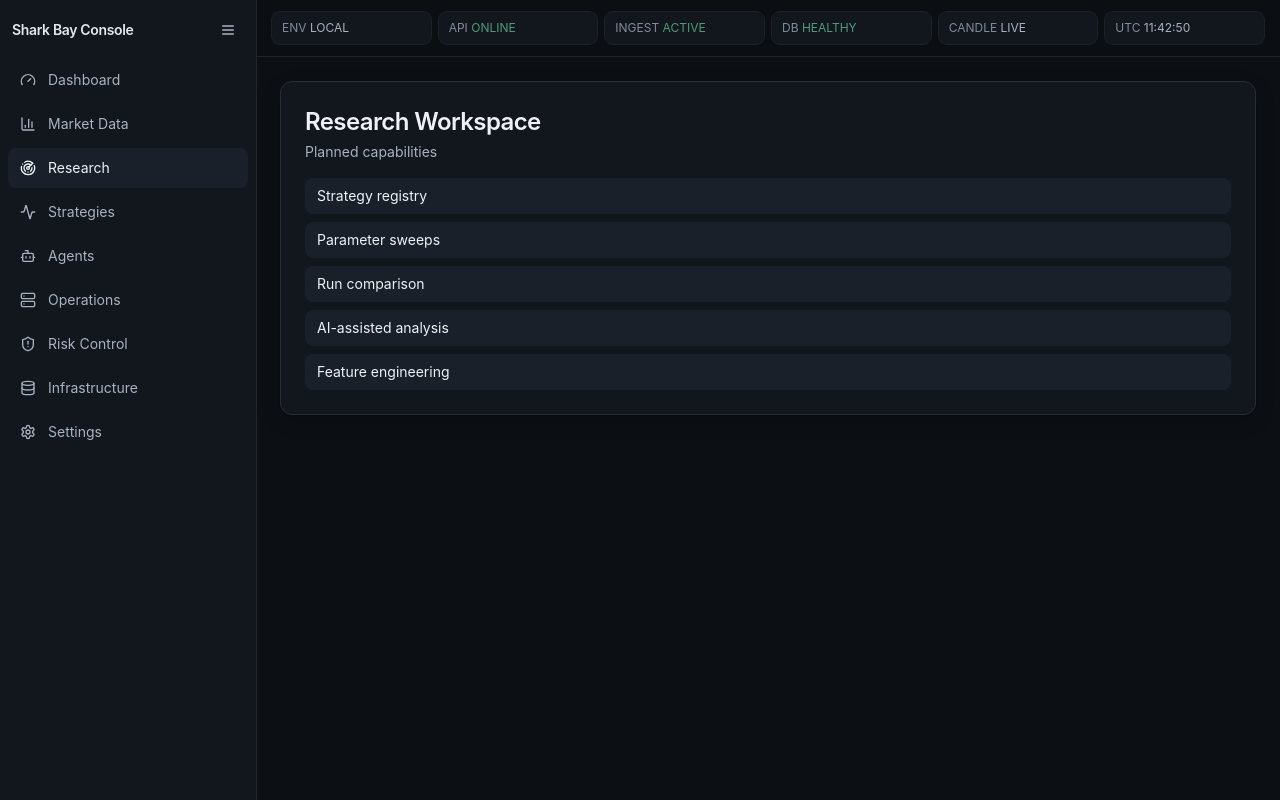
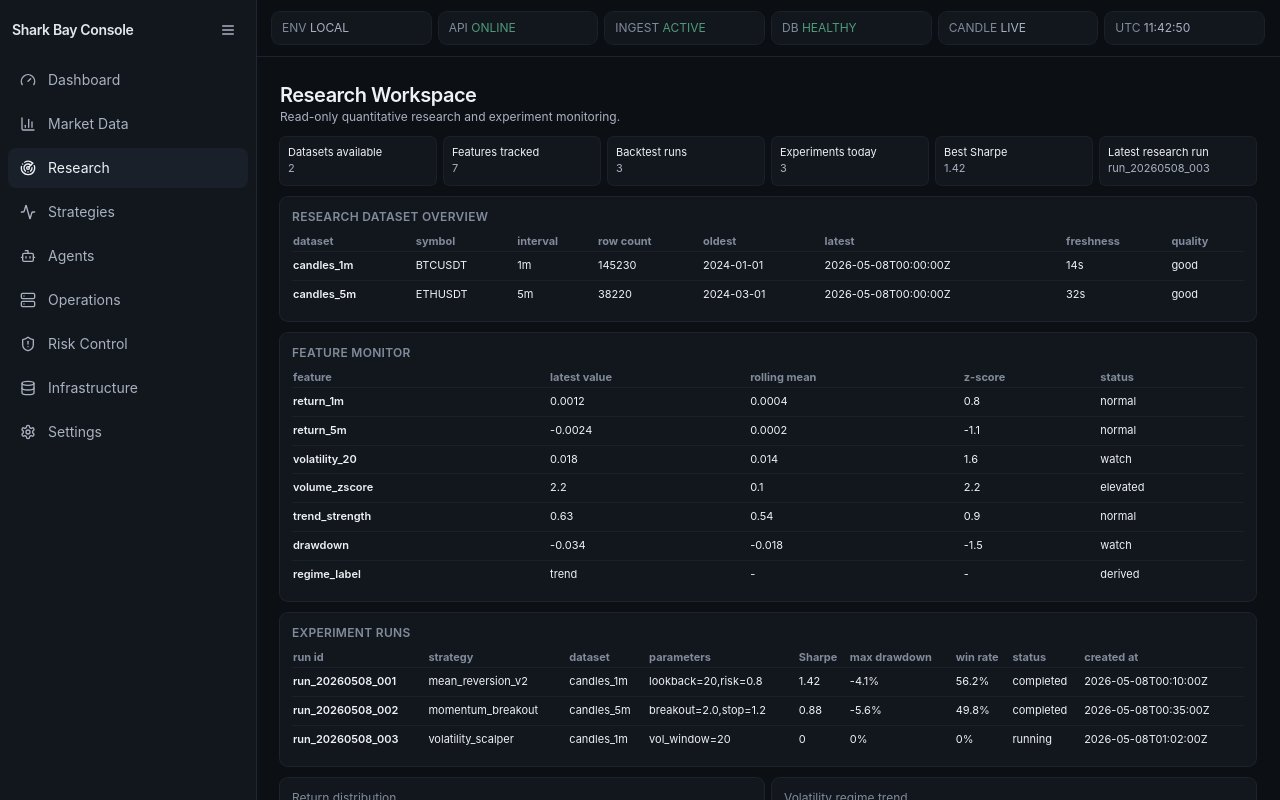
Before and after one commit to Merlinkim/shark_bay, a React (Vite) app in the folder frontend/: page /research in a window 1280 px wide. Shown: the top 800 px of the page. Built offline with nearby package versions, Linux system fonts and the light colour scheme; no server answers.

Commit message:
feat(frontend): add read-only quantitative research workspace page

```diff
--- a/frontend/src/App.tsx
+++ b/frontend/src/App.tsx
@@ -9,6 +9,7 @@ import { InfrastructurePage } from './pages/InfrastructurePage';
 import { StrategiesPage } from './pages/StrategiesPage';
 import { AgentsPage } from './pages/AgentsPage';
 import { RiskControlPage } from './pages/RiskControlPage';
+import { ResearchPage } from './pages/ResearchPage';
 
 export default function App() {
   return (
@@ -17,7 +18,7 @@ export default function App() {
         <Route path="/" element={<DashboardPage />} />
         <Route path="/market-data" element={<MarketDataPage />} />
         <Route path="/market-data/live-chart" element={<LiveMarketChartPage />} />
-        <Route path="/research" element={<SimplePlaceholderPage title="Research Workspace" notes={['Strategy registry', 'Parameter sweeps', 'Run comparison', 'AI-assisted analysis', 'Feature engineering']} />} />
+        <Route path="/research" element={<ResearchPage />} />
         <Route path="/strategies" element={<StrategiesPage />} />
         <Route path="/agents" element={<AgentsPage />} />
         <Route path="/operations" element={<OperationsPage />} />
--- /dev/null
+++ b/frontend/src/pages/ResearchPage.tsx
@@ -0,0 +1,58 @@
+import { Bar, BarChart, CartesianGrid, Line, LineChart, ResponsiveContainer, Tooltip, XAxis, YAxis } from 'recharts';
+
+const datasets = [
+  { dataset: 'candles_1m', symbol: 'BTCUSDT', interval: '1m', rows: 145230, oldest: '2024-01-01', latest: '2026-05-08T00:00:00Z', freshness: '14s', quality: 'good' },
+  { dataset: 'candles_5m', symbol: 'ETHUSDT', interval: '5m', rows: 38220, oldest: '2024-03-01', latest: '2026-05-08T00:00:00Z', freshness: '32s', quality: 'good' },
+];
+
+const features = [
+  { feature: 'return_1m', latest: 0.0012, mean: 0.0004, z: 0.8, status: 'normal' },
+  { feature: 'return_5m', latest: -0.0024, mean: 0.0002, z: -1.1, status: 'normal' },
+  { feature: 'volatility_20', latest: 0.018, mean: 0.014, z: 1.6, status: 'watch' },
+  { feature: 'volume_zscore', latest: 2.2, mean: 0.1, z: 2.2, status: 'elevated' },
+  { feature: 'trend_strength', latest: 0.63, mean: 0.54, z: 0.9, status: 'normal' },
+  { feature: 'drawdown', latest: -0.034, mean: -0.018, z: -1.5, status: 'watch' },
+  { feature: 'regime_label', latest: 'trend', mean: '-', z: '-', status: 'derived' },
+];
+
+const runs = [
+  { id: 'run_20260508_001', strategy: 'mean_reversion_v2', dataset: 'candles_1m', params: 'lookback=20,risk=0.8', sharpe: 1.42, dd: -4.1, win: 56.2, status: 'completed', created: '2026-05-08T00:10:00Z' },
+  { id: 'run_20260508_002', strategy: 'momentum_breakout', dataset: 'candles_5m', params: 'breakout=2.0,stop=1.2', sharpe: 0.88, dd: -5.6, win: 49.8, status: 'completed', created: '2026-05-08T00:35:00Z' },
+  { id: 'run_20260508_003', strategy: 'volatility_scalper', dataset: 'candles_1m', params: 'vol_window=20', sharpe: 0.0, dd: 0, win: 0, status: 'running', created: '2026-05-08T01:02:00Z' },
+];
+
+const dist = [{ b: '-2σ', v: 4 }, { b: '-1σ', v: 12 }, { b: '0σ', v: 22 }, { b: '+1σ', v: 10 }, { b: '+2σ', v: 3 }];
+const regime = [{ t: '09', v: 0.3 }, { t: '10', v: 0.5 }, { t: '11', v: 0.45 }, { t: '12', v: 0.62 }, { t: '13', v: 0.58 }];
+const equity = [{ t: '09', v: 10000 }, { t: '10', v: 10080 }, { t: '11', v: 10120 }, { t: '12', v: 10090 }, { t: '13', v: 10160 }];
+
+export function ResearchPage() {
+  return (
+    <div className="space-y-3">
+      <div><h1 className="text-xl font-semibold tracking-tight">Research Workspace</h1><p className="text-xs text-text-secondary">Read-only quantitative research and experiment monitoring.</p></div>
+
+      <section className="grid grid-cols-2 gap-2 text-[11px] sm:grid-cols-6">
+        <div className="rounded-md bg-surface-900 p-2 ring-1 ring-surface-700/60">Datasets available<div className="text-text-secondary">{datasets.length}</div></div>
+        <div className="rounded-md bg-surface-900 p-2 ring-1 ring-surface-700/60">Features tracked<div className="text-text-secondary">{features.length}</div></div>
+        <div className="rounded-md bg-surface-900 p-2 ring-1 ring-surface-700/60">Backtest runs<div className="text-text-secondary">{runs.length}</div></div>
+        <div className="rounded-md bg-surface-900 p-2 ring-1 ring-surface-700/60">Experiments today<div className="text-text-secondary">3</div></div>
+        <div className="rounded-md bg-surface-900 p-2 ring-1 ring-surface-700/60">Best Sharpe<div className="text-text-secondary">1.42</div></div>
+        <div className="rounded-md bg-surface-900 p-2 ring-1 ring-surface-700/60">Latest research run<div className="text-text-secondary">run_20260508_003</div></div>
+      </section>
+
+      <section className="rounded-lg bg-surface-900 p-3 ring-1 ring-surface-700/70 overflow-x-auto"><h2 className="mb-2 text-xs font-semibold uppercase tracking-wide text-text-muted">Research Dataset Overview</h2><table className="w-full text-left text-[11px]"><thead className="text-text-muted"><tr><th>dataset</th><th>symbol</th><th>interval</th><th>row count</th><th>oldest</th><th>latest</th><th>freshness</th><th>quality</th></tr></thead><tbody>{datasets.map((d)=><tr key={d.dataset+d.symbol} className="border-t border-surface-700/50"><td className="py-1.5 font-semibold">{d.dataset}</td><td>{d.symbol}</td><td>{d.interval}</td><td>{d.rows}</td><td>{d.oldest}</td><td>{d.latest}</td><td>{d.freshness}</td><td>{d.quality}</td></tr>)}</tbody></table></section>
+
+      <section className="rounded-lg bg-surface-900 p-3 ring-1 ring-surface-700/70 overflow-x-auto"><h2 className="mb-2 text-xs font-semibold uppercase tracking-wide text-text-muted">Feature Monitor</h2><table className="w-full text-left text-[11px]"><thead className="text-text-muted"><tr><th>feature</th><th>latest value</th><th>rolling mean</th><th>z-score</th><th>status</th></tr></thead><tbody>{features.map((f)=><tr key={f.feature} className="border-t border-surface-700/50"><td className="py-1.5 font-semibold">{f.feature}</td><td>{String(f.latest)}</td><td>{String(f.mean)}</td><td>{String(f.z)}</td><td>{f.status}</td></tr>)}</tbody></table></section>
+
+      <section className="rounded-lg bg-surface-900 p-3 ring-1 ring-surface-700/70 overflow-x-auto"><h2 className="mb-2 text-xs font-semibold uppercase tracking-wide text-text-muted">Experiment Runs</h2><table className="w-full text-left text-[11px]"><thead className="text-text-muted"><tr><th>run id</th><th>strategy</th><th>dataset</th><th>parameters</th><th>Sharpe</th><th>max drawdown</th><th>win rate</th><th>status</th><th>created at</th></tr></thead><tbody>{runs.map((r)=><tr key={r.id} className="border-t border-surface-700/50"><td className="py-1.5 font-semibold">{r.id}</td><td>{r.strategy}</td><td>{r.dataset}</td><td>{r.params}</td><td>{r.sharpe}</td><td>{r.dd}%</td><td>{r.win}%</td><td>{r.status}</td><td>{r.created}</td></tr>)}</tbody></table></section>
+
+      <section className="grid grid-cols-1 gap-2 md:grid-cols-2">
+        <div className="rounded-lg bg-surface-900 p-3 ring-1 ring-surface-700/70"><h3 className="mb-2 text-xs text-text-muted">Return distribution</h3><div className="h-24"><ResponsiveContainer><BarChart data={dist}><CartesianGrid stroke="#252d3a" strokeOpacity={0.2} vertical={false}/><XAxis dataKey="b" hide/><YAxis hide/><Tooltip contentStyle={{background:'#12161d',border:'1px solid #252d3a'}}/><Bar dataKey="v" fill="#6f8fdc"/></BarChart></ResponsiveContainer></div></div>
+        <div className="rounded-lg bg-surface-900 p-3 ring-1 ring-surface-700/70"><h3 className="mb-2 text-xs text-text-muted">Volatility regime trend</h3><div className="h-24"><ResponsiveContainer><LineChart data={regime}><CartesianGrid stroke="#252d3a" strokeOpacity={0.2} vertical={false}/><XAxis dataKey="t" hide/><YAxis hide/><Tooltip contentStyle={{background:'#12161d',border:'1px solid #252d3a'}}/><Line type="monotone" dataKey="v" stroke="#6f8fdc" dot={false} isAnimationActive={false}/></LineChart></ResponsiveContainer></div></div>
+        <div className="rounded-lg bg-surface-900 p-3 ring-1 ring-surface-700/70"><h3 className="mb-2 text-xs text-text-muted">Feature correlation placeholder</h3><div className="flex h-24 items-center justify-center rounded bg-surface-850 text-xs text-text-secondary">Correlation heatmap integration pending.</div></div>
+        <div className="rounded-lg bg-surface-900 p-3 ring-1 ring-surface-700/70"><h3 className="mb-2 text-xs text-text-muted">Backtest equity curve placeholder</h3><div className="h-24"><ResponsiveContainer><LineChart data={equity}><CartesianGrid stroke="#252d3a" strokeOpacity={0.2} vertical={false}/><XAxis dataKey="t" hide/><YAxis hide/><Tooltip contentStyle={{background:'#12161d',border:'1px solid #252d3a'}}/><Line type="monotone" dataKey="v" stroke="#ac9060" dot={false} isAnimationActive={false}/></LineChart></ResponsiveContainer></div></div>
+      </section>
+
+      <section className="rounded-lg bg-surface-900 p-3 ring-1 ring-surface-700/70"><h2 className="mb-2 text-xs font-semibold uppercase tracking-wide text-text-muted">Research Notes</h2><ul className="space-y-1 text-xs text-text-secondary"><li className="rounded bg-surface-850 px-2 py-1.5">Current hypothesis: short-term volatility compression precedes breakout continuation.</li><li className="rounded bg-surface-850 px-2 py-1.5">Next experiment: regime-aware stop-loss scaling with volatility_20 buckets.</li><li className="rounded bg-surface-850 px-2 py-1.5">Data quality warning: sporadic volume_zscore spikes under high volatility windows.</li><li className="rounded bg-surface-850 px-2 py-1.5">Pending validation: cross-symbol robustness on ETHUSDT 5m dataset.</li></ul></section>
+    </div>
+  );
+}
```
